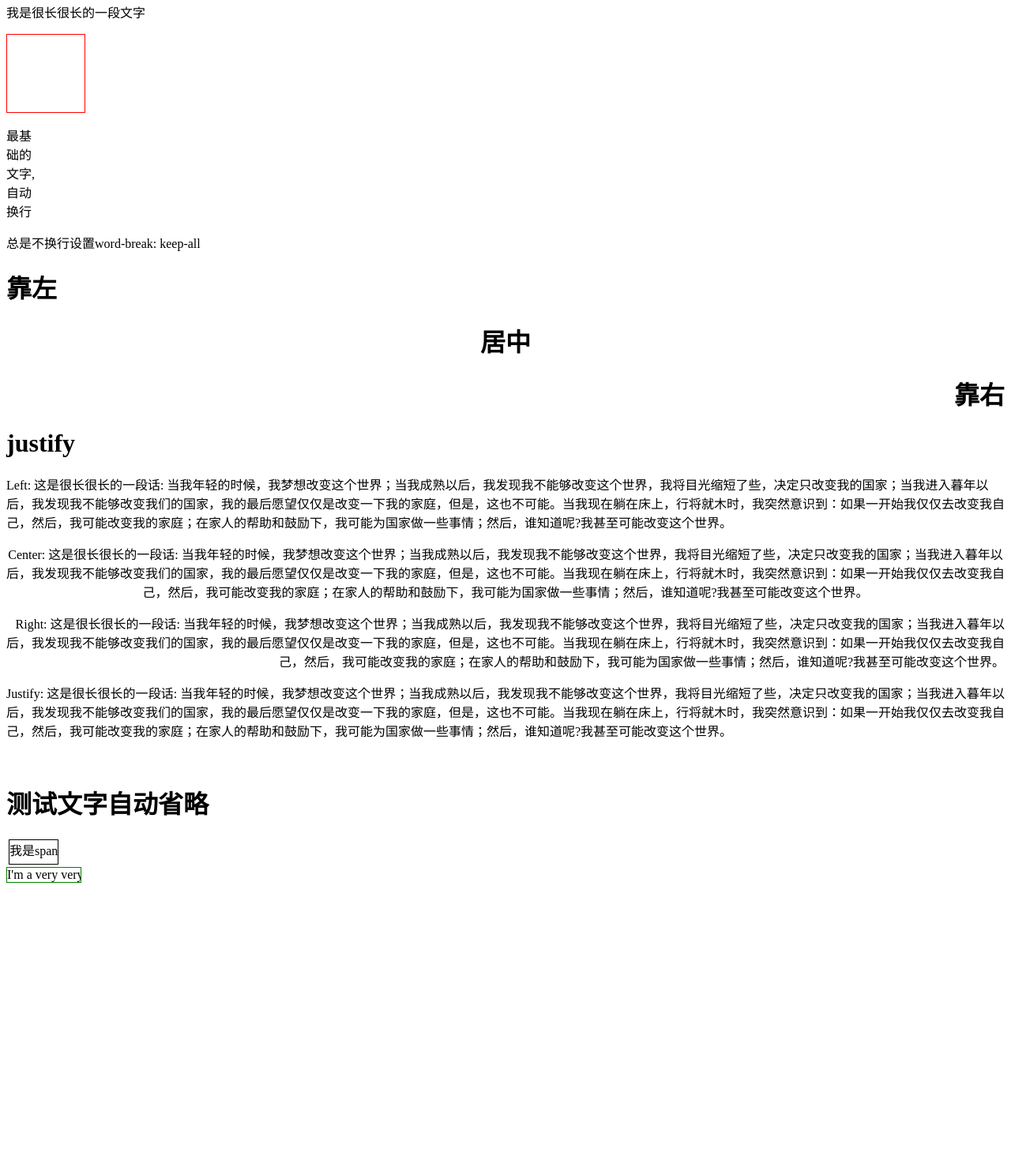
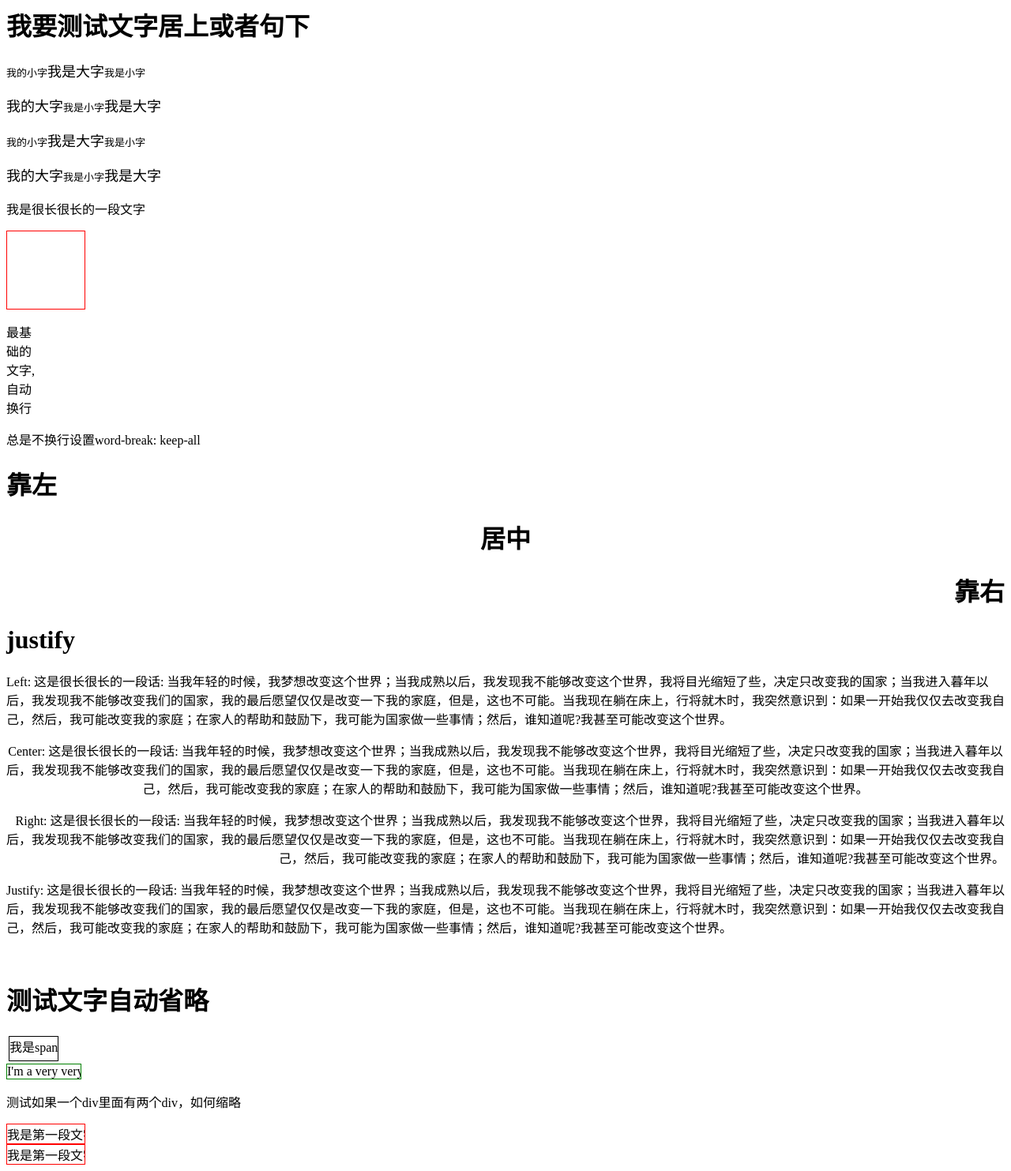
Before and after one commit to ramwin/html-reference, a plain HTML site: page css/text.html in a window 1280 px wide. Shown: the part 13-1496 px from the top of the page at 79% size. Before the commit the page ends 1139 px from the top, so only its background shows below. Drawn offline with Linux system fonts and the light colour scheme.

Commit message:
vertical-align

```diff
--- a/css/text.html
+++ b/css/text.html
@@ -24,9 +24,20 @@
         height: 40px;
         text-overflow: ellipsis
       }
+      .small {
+        font-size: small;
+      }
+      .large {
+        font-size: large;
+      }
     </style>
   </head>
   <body>
+    <h1>我要测试文字居上或者句下</h1>
+    <p class="small">我的小字<span class="large">我是大字</span>我是小字</p>
+    <p class="large">我的大字<span class="small">我是小字</span>我是大字</p>
+    <p class="small">我的小字<span class="large">我是大字</span>我是小字</p>
+    <p class="large">我的大字<span class="small">我是小字</span>我是大字</p>
     <div></div>
     <div class="ellipsis"><p class="ellipsis">我是很长很长的一段文字</p></div>
     <div class="red-border"></div>
@@ -88,5 +99,26 @@
     <div class="test-break">
       <span>I'm a very very very long centence</span>
     </div>
+    <style>
+      .out {
+        border: 1px solid red;
+        max-width: 100px;
+        min-width: 10px;
+        word-break: keep-all;
+        overflow: hidden;
+      }
+      .first {
+      }
+      .out div {
+        display: inline;
+      }
+    </style>
+    <p>测试如果一个div里面有两个div，如何缩略</p>
+    <div class="out">
+      <span>我是第一段文字</span><span>我是第二段文字</span>
+    </div>
+    <div class="out">
+      <div>我是第一段文字</div><div>我是第二段文字</div>
+    </div>
   </body>
 </html>
```
Also changed, not shown: README.md, css/README.md.
